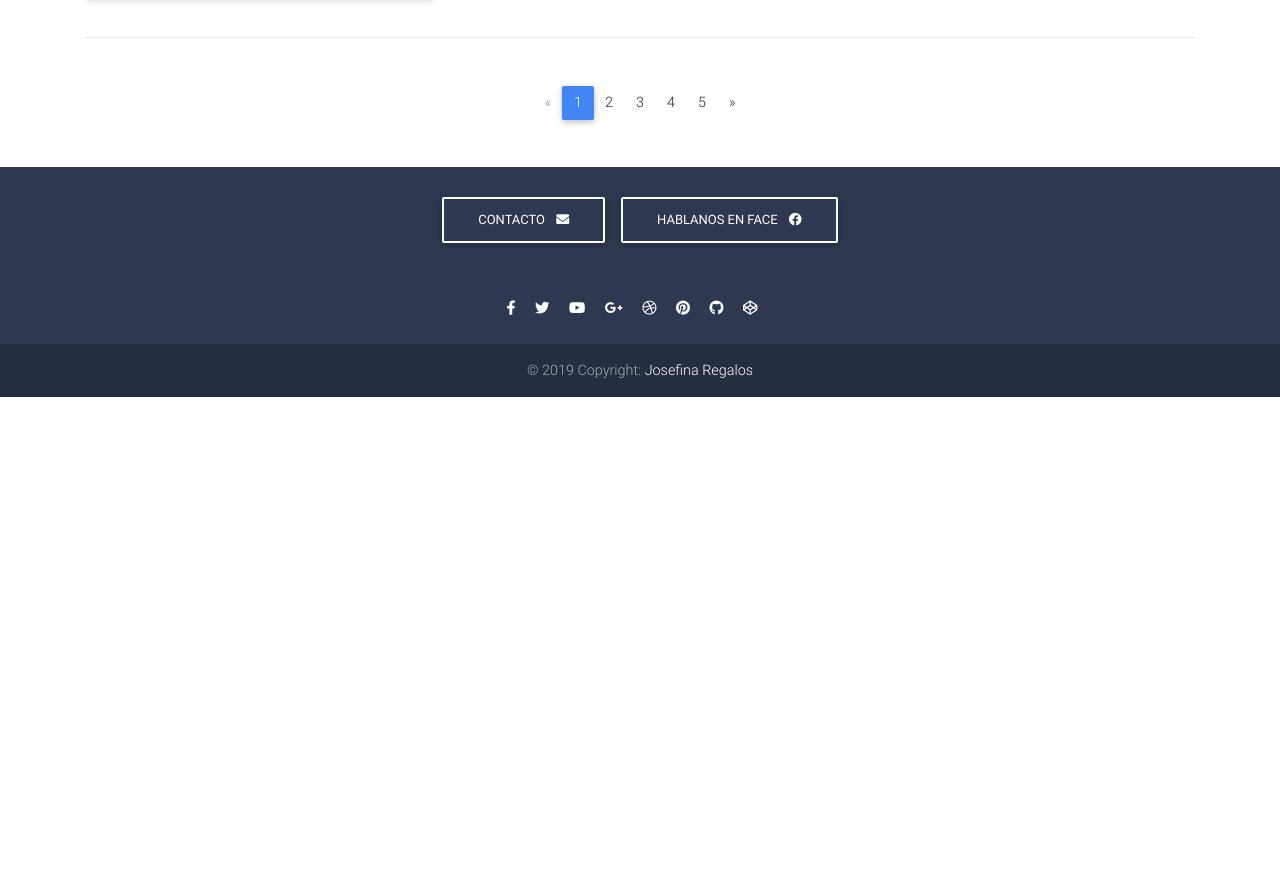
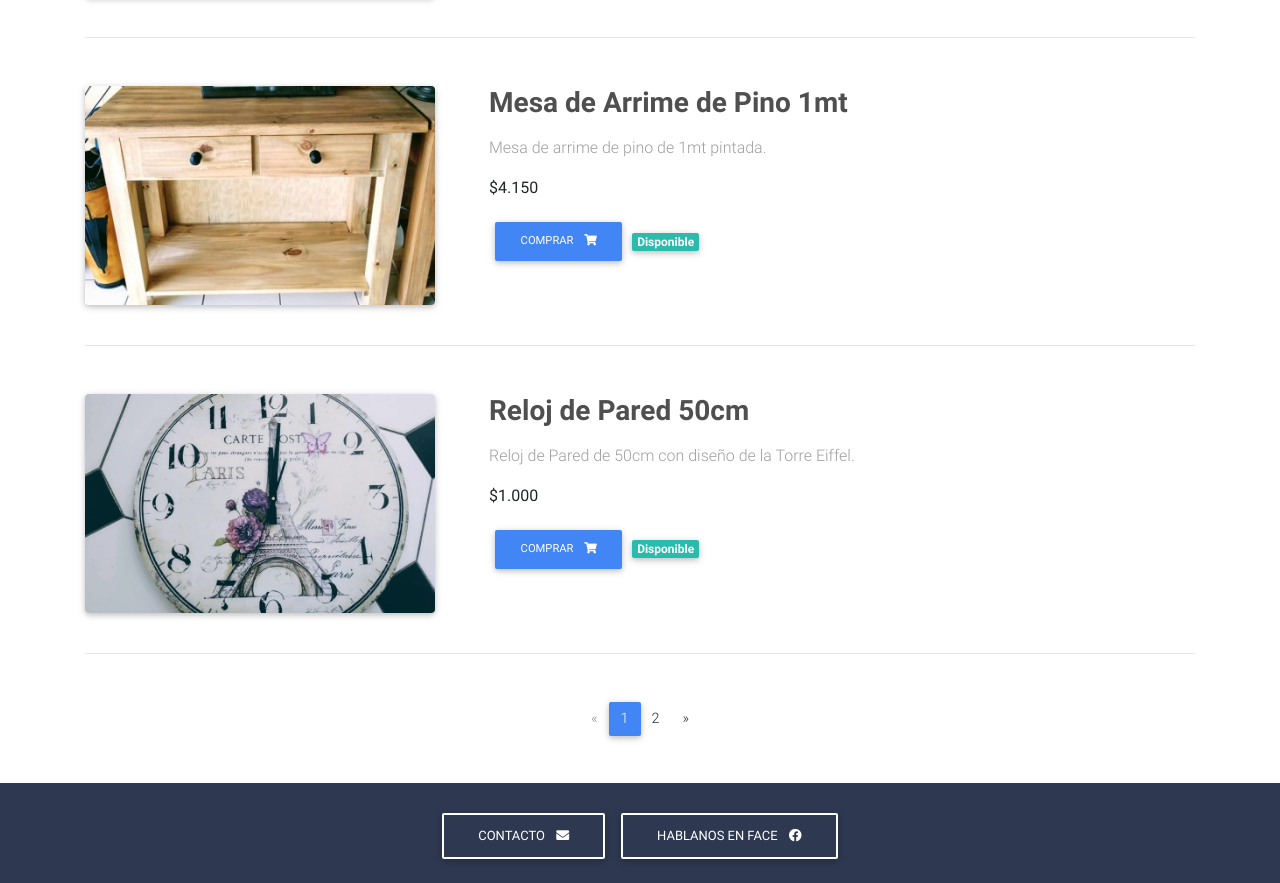
Before and after one commit to franbarreneche/Casamientos, a plain HTML site: page index.html in a window 1280 px wide. Shown: the part 2660-3543 px from the top of the page. Before the commit the page ends 3057 px from the top, so only its background shows below. Drawn offline with Linux system fonts and the light colour scheme.

Commit message:
Agregados nuevos articulos

```diff
--- a/index.html
+++ b/index.html
@@ -342,6 +342,76 @@
 
         <hr class="mb-5">
 
+        <div class="row wow fadeIn">
+
+            <!--Grid column-->
+            <div class="col-lg-5 col-xl-4 mb-4">
+              <!--Featured image-->
+              <div class="view overlay rounded z-depth-1">
+                <img src="img/articulos/mesa_arrime_1mt.jpg" class="img-fluid" alt="">
+                <a>
+                  <div class="mask rgba-white-slight"></div>
+                </a>
+              </div>
+            </div>
+            <!--Grid column-->
+
+            <!--Grid column-->
+            <div class="col-lg-7 col-xl-7 ml-xl-4 mb-4">
+              <h3 class="mb-3 font-weight-bold dark-grey-text">
+                <strong>Mesa de Arrime de Pino 1mt</strong>
+              </h3>
+              <p class="grey-text">Mesa de arrime de pino de 1mt pintada.</p>
+              <p>
+                <strong>$4.150</strong>
+              </p>
+              <a href="https://forms.todopago.com.ar:443/formulario/commands?command=formulario&fr=1&m=bb0a649de4e25a9328107f41516ebf36#utm_source=165998&utm_medium=boton_de_pago&utm_campaign=web" target="_blank" class="btn btn-primary btn-md">Comprar
+                <i class="fas fa-shopping-cart ml-2"></i>
+              </a>
+              <span class="badge badge-default">Disponible</span>
+            </div>
+            <!--Grid column-->
+
+          </div>
+          <!--Grid row-->
+
+        <hr class="mb-5">
+
+        <div class="row wow fadeIn">
+
+            <!--Grid column-->
+            <div class="col-lg-5 col-xl-4 mb-4">
+              <!--Featured image-->
+              <div class="view overlay rounded z-depth-1">
+                <img src="img/articulos/reloj_torre.jpg" class="img-fluid" alt="">
+                <a>
+                  <div class="mask rgba-white-slight"></div>
+                </a>
+              </div>
+            </div>
+            <!--Grid column-->
+
+            <!--Grid column-->
+            <div class="col-lg-7 col-xl-7 ml-xl-4 mb-4">
+              <h3 class="mb-3 font-weight-bold dark-grey-text">
+                <strong>Reloj de Pared 50cm</strong>
+              </h3>
+              <p class="grey-text">Reloj de Pared de 50cm con diseño de la Torre Eiffel.</p>
+              <p>
+                <strong>$1.000</strong>
+              </p>
+              <a href="https://forms.todopago.com.ar:443/formulario/commands?command=formulario&fr=1&m=182d60b221fe7c51777194a2ed65df58#utm_source=165998&utm_medium=boton_de_pago&utm_campaign=web" target="_blank" class="btn btn-primary btn-md">Comprar
+                <i class="fas fa-shopping-cart ml-2"></i>
+              </a>
+              <span class="badge badge-default">Disponible</span>
+            </div>
+            <!--Grid column-->
+
+          </div>
+          <!--Grid row-->
+
+        <hr class="mb-5">
+
         <!--Pagination-->
         <nav class="d-flex justify-content-center wow fadeIn">
           <ul class="pagination pg-blue">
@@ -361,15 +431,6 @@
             </li>
             <li class="page-item">
               <a class="page-link" href="#">2</a>
-            </li>
-            <li class="page-item">
-              <a class="page-link" href="#">3</a>
-            </li>
-            <li class="page-item">
-              <a class="page-link" href="#">4</a>
-            </li>
-            <li class="page-item">
-              <a class="page-link" href="#">5</a>
             </li>
 
             <li class="page-item">
```
Also changed, not shown: img/articulos/jaulas.jpg, img/articulos/mesa_arrime_1mt.jpg (added), img/articulos/originales/59853800_1064632513924664_8989657135130345472_n.jpg (added), img/articulos/originales/62025590_1084152301972685_7026937306552467456_n.jpg (added), img/articulos/originales/66717198_1110401326014449_6774842272673431552_o.jpg (added), img/articulos/reloj_torre.jpg (added).
